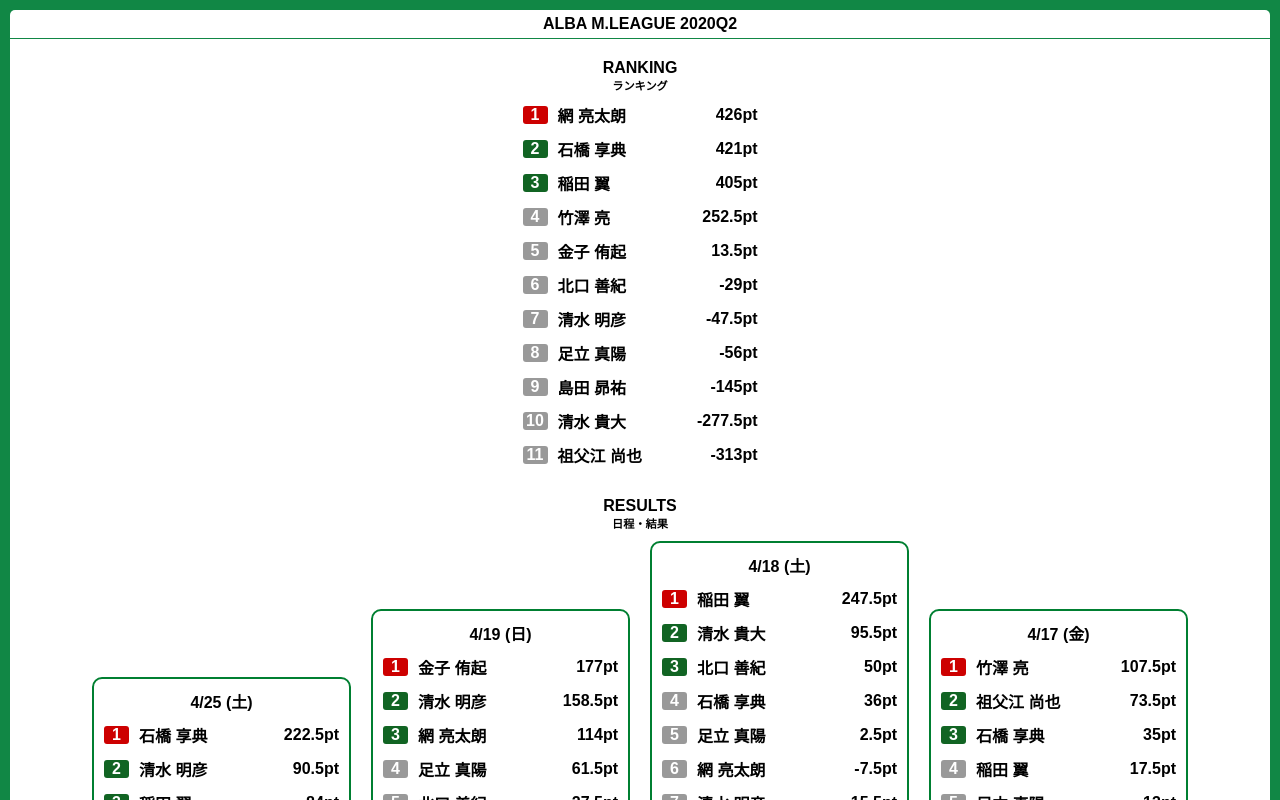
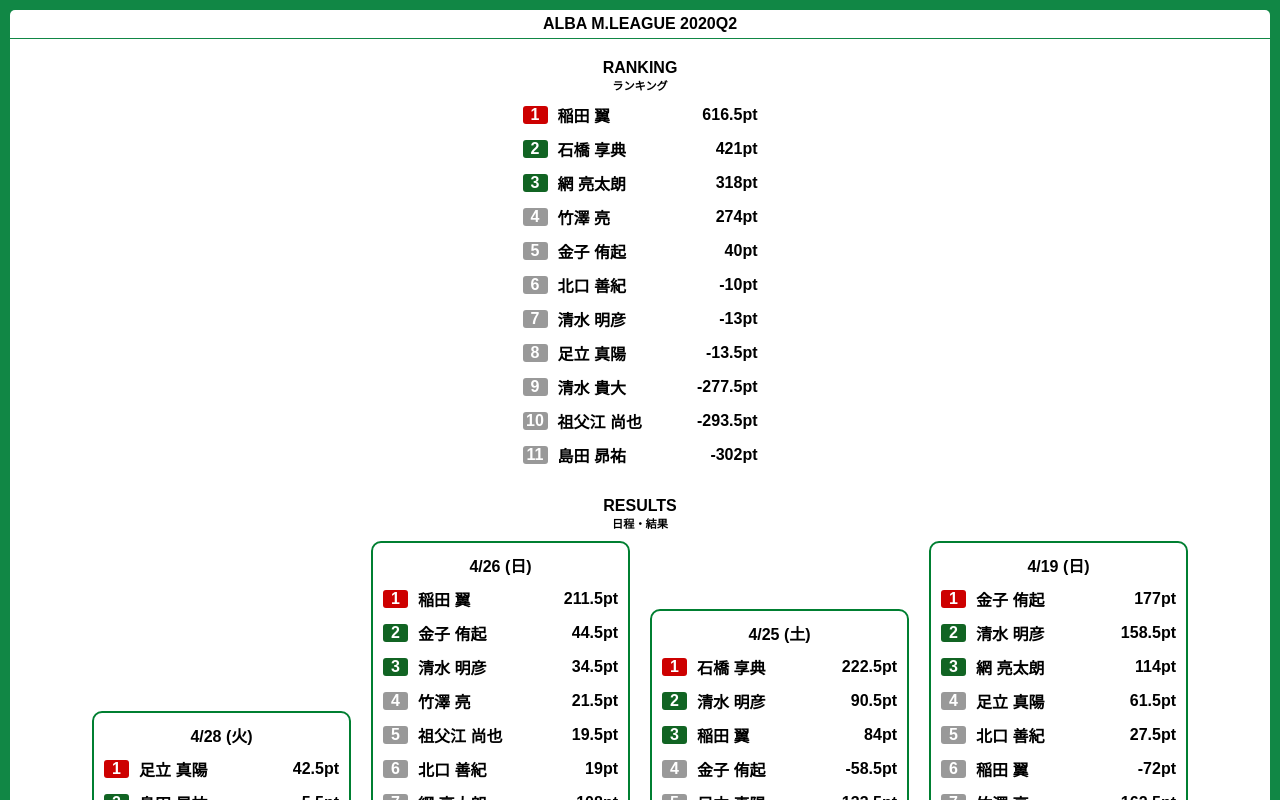
Before and after one commit to peichan/alba-mleague, an Angular app: page /alba-mleague/ranking/2020Q2 in a window 1280 px wide. Shown: the top 800 px of the page. Built offline with nearby package versions, Linux system fonts and the light colour scheme.

Commit message:
add 4/26 & 4/28

```diff
--- a/src/app/app.component.ts
+++ b/src/app/app.component.ts
@@ -23,6 +23,21 @@
 
 const quarterResults: { [key: string]: DayResult[]; } = {
   "2020Q2": [
+    new DayResult("4/28 (火)", [
+      new Result("足立 真陽", 42.5),
+      new Result("島田 昴祐", 5.5),
+      new Result("金子 侑起", -18)
+    ]),
+    new DayResult("4/26 (日)", [
+      new Result("稲田 翼", 211.5),
+      new Result("金子 侑起", 44.5),
+      new Result("清水 明彦", 34.5),
+      new Result("竹澤 亮", 21.5),
+      new Result("祖父江 尚也", 19.5),
+      new Result("北口 善紀", 19),
+      new Result("網 亮太朗", -108),
+      new Result("島田 昴祐", -162.5)
+    ]),
     new DayResult("4/25 (土)", [
       new Result("石橋 享典", 222.5),
       new Result("清水 明彦", 90.5),
```
